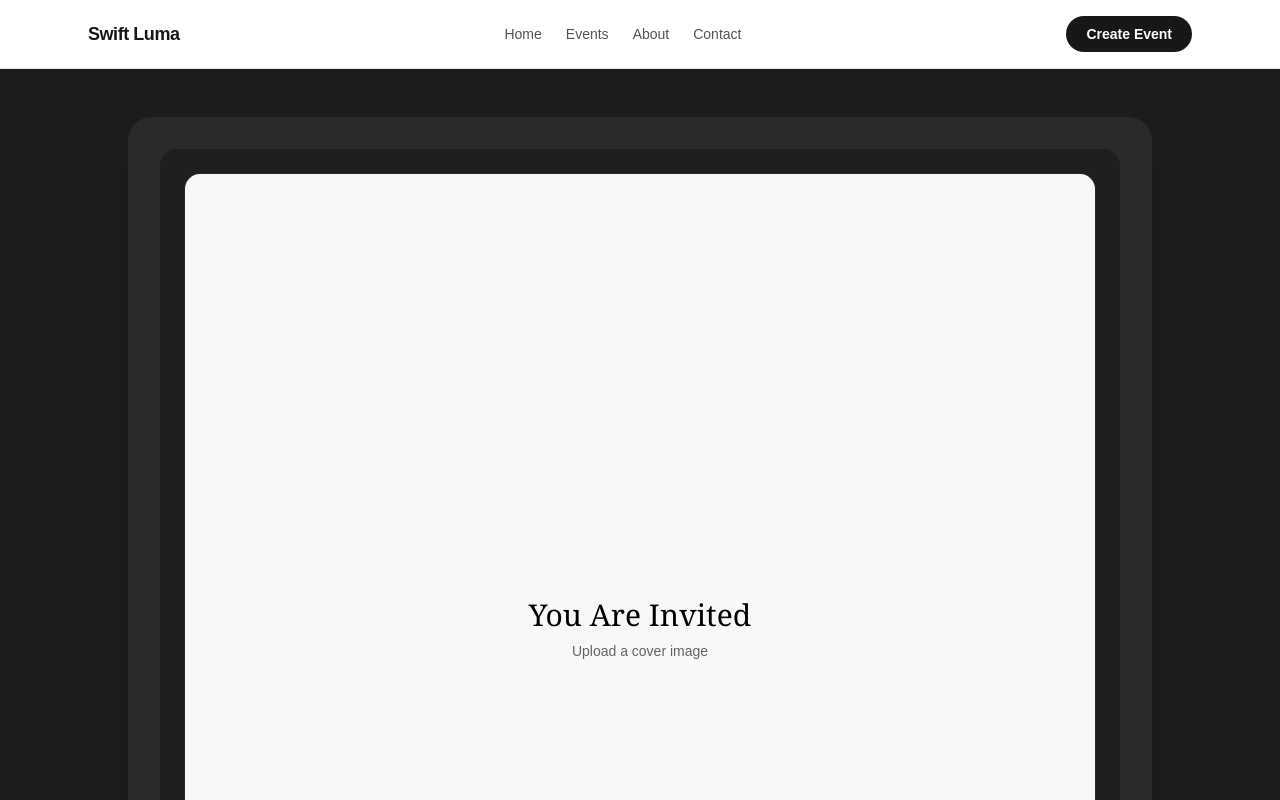
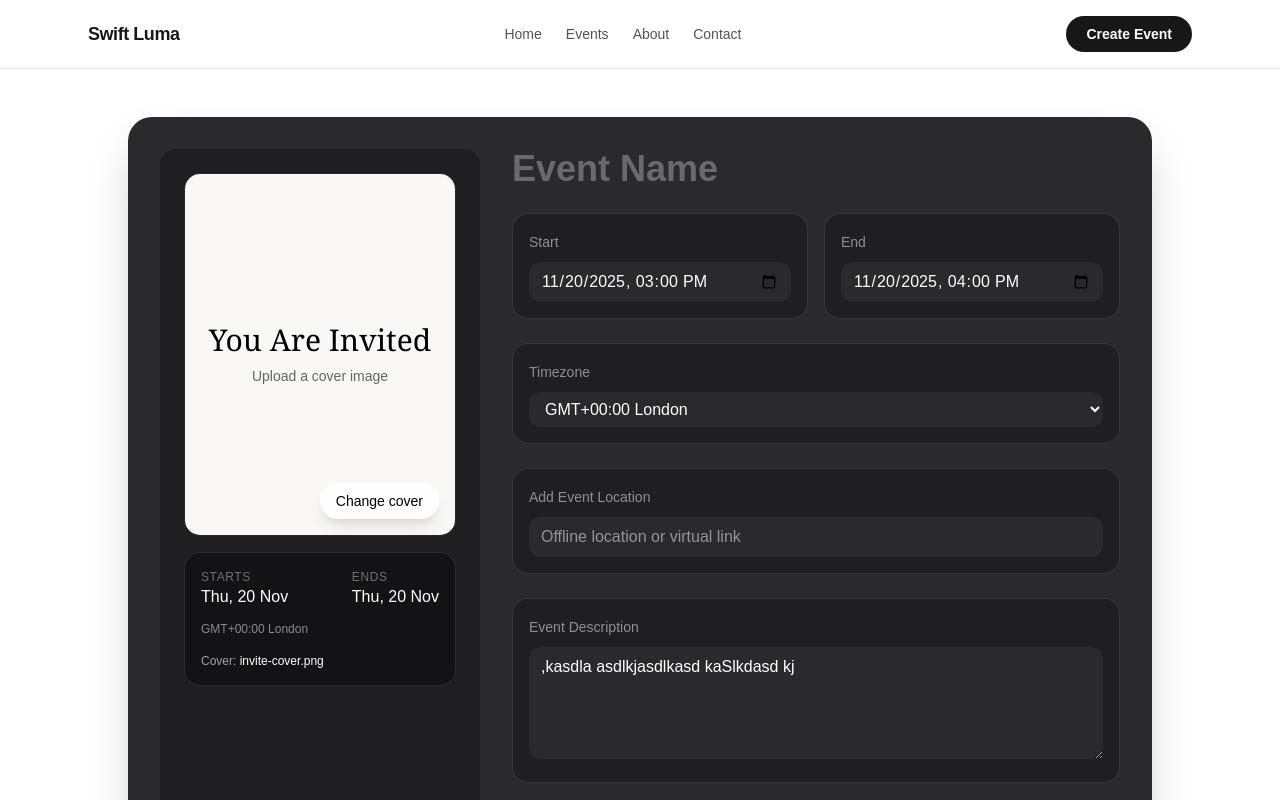
Before and after one commit to Swift-Food/events-website, a Next.js app: page /event-creation in a window 1280 px wide. Shown: the top 800 px of the page. Built offline with nearby package versions, Linux system fonts and the light colour scheme.

Commit message:
Changed the layout of the event creation page

```diff
--- a/src/app/event-creation/page.tsx
+++ b/src/app/event-creation/page.tsx
@@ -16,7 +16,7 @@ const timezones: Timezone[] = [
 ];
 
 export default function EventCreationPage() {
-  const [eventName, setEventName] = useState("Event Name");
+  const [eventName, setEventName] = useState("");
   const [start, setStart] = useState("2025-11-20T15:00");
   const [end, setEnd] = useState("2025-11-20T16:00");
   const [timezone, setTimezone] = useState<Timezone>(timezones[0]);
@@ -55,10 +55,10 @@ export default function EventCreationPage() {
   };
 
   return (
-    <div className="flex min-h-[calc(100vh-64px)] items-center justify-center bg-[#1d1d1f] px-6 py-12">
-      <div className="grid w-full max-w-5xl gap-8 rounded-3xl bg-[#2a2a2d] p-8 text-white shadow-2xl lg:grid-cols-[340px,1fr]">
-        <section className="space-y-4 rounded-2xl bg-[#1f1f21] p-6">
-          <div className="relative aspect-square overflow-hidden rounded-2xl border border-white/10 bg-[#111]">
+    <div className="flex min-h-[calc(100vh-64px)] items-center justify-center bg-background px-6 py-12">
+      <div className="flex w-full max-w-5xl flex-col gap-8 rounded-3xl bg-[#2a2a2d] p-8 text-white shadow-2xl lg:flex-row">
+        <section className="flex flex-col gap-4 rounded-2xl bg-[#1f1f21] p-6 lg:w-80 lg:shrink-0">
+          <div className="relative aspect-3/4 w-full overflow-hidden rounded-2xl border border-white/10 bg-[#111]">
             {coverPreview ? (
               <img
                 src={coverPreview}
@@ -66,7 +66,7 @@ export default function EventCreationPage() {
                 className="h-full w-full object-cover"
               />
             ) : (
-              <div className="flex aspect-square w-full flex-col items-center justify-center gap-2 bg-[#f9f8f6] text-black">
+              <div className="flex h-full w-full flex-col items-center justify-center gap-2 bg-[#f9f8f6] text-black">
                 <span className="text-3xl font-serif">You Are Invited</span>
                 <span className="text-sm text-black/60">
                   Upload a cover image
@@ -109,14 +109,14 @@ export default function EventCreationPage() {
           </div>
         </section>
 
-        <section className="space-y-6">
+        <section className="flex-1 space-y-6">
           <div className="space-y-1">
-            <p className="text-sm text-white/60">Personal Calendar · Public</p>
             <input
               type="text"
               value={eventName}
               onChange={(e) => setEventName(e.target.value)}
-              className="w-full bg-transparent text-4xl font-semibold text-white outline-none"
+              placeholder="Event Name"
+              className="w-full bg-transparent text-4xl font-semibold text-white outline-none placeholder:text-white/30"
             />
           </div>
 
```
